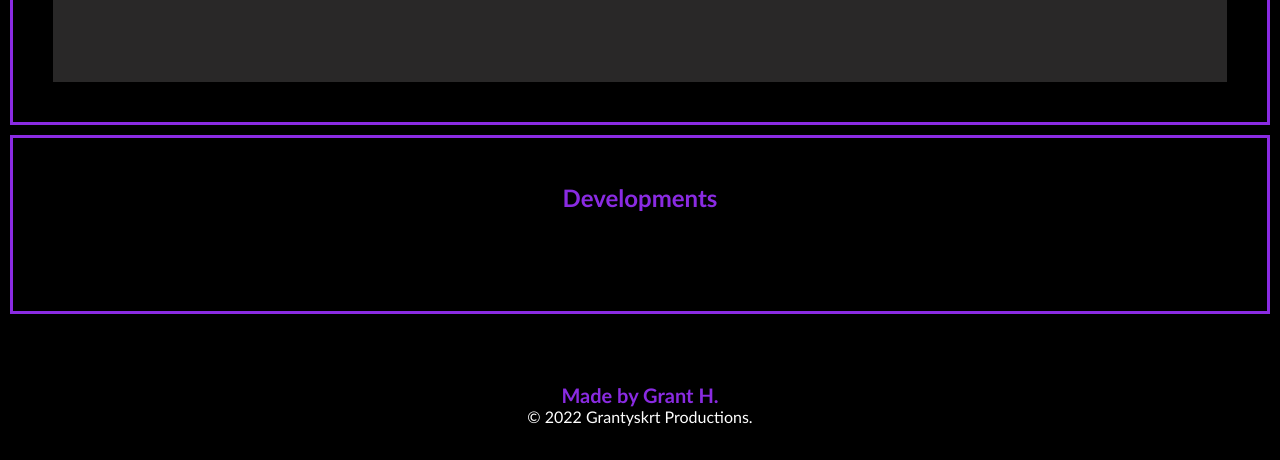
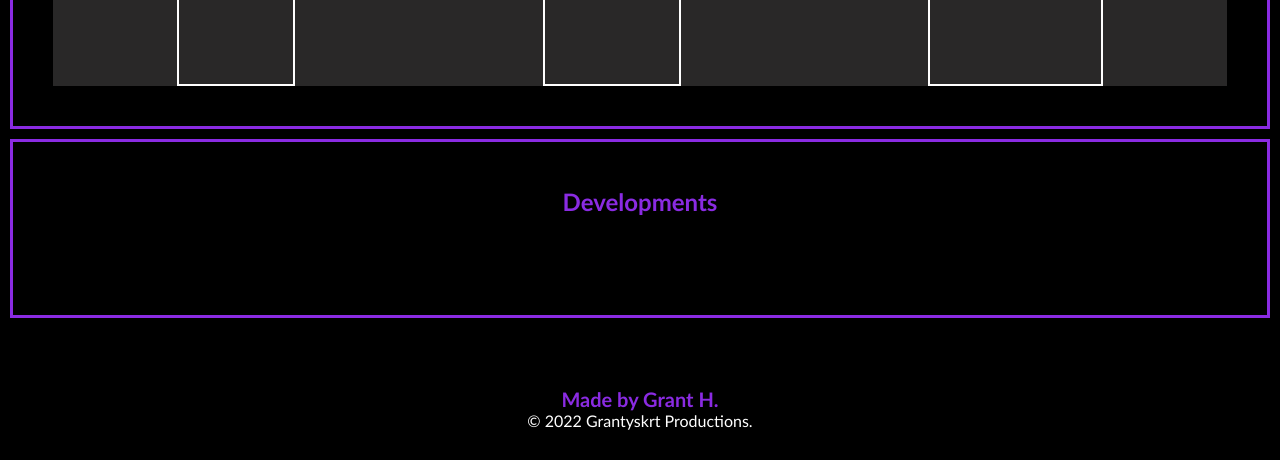
Before and after one commit to mcnugboy/c-2, a plain HTML site: page index.html in a window 1280 px wide. Shown: the part 506-966 px from the top of the page. Drawn offline with Linux system fonts and the light colour scheme.

Commit message:
flex-box, classes added.

```diff
--- a/style.css
+++ b/style.css
@@ -80,8 +80,8 @@ section h3 {
 }
 
 section p{
+    display: flex;
     text-align: center;
-    display: center;
     font-family: 'Gill Sans', 'Gill Sans MT', Calibri, 'Trebuchet MS', sans-serif;
 
 }
@@ -125,7 +125,7 @@ footer h2 {
 
 }
 
-.Panes{
+.Panes {
     display:flex;
     flex-direction: row;
     align-items: center;
@@ -133,7 +133,15 @@ footer h2 {
     background-color: rgb(41, 40, 40);
 
 }
-
+.Logos {
+    border: 2px solid white;
+}
+.Banners {
+    border: 2px solid white;
+}
+.Webpage-mockups {
+    border: 2px solid white;
+}
 .email {
     color:#ffffff;
 }
```
Also changed, not shown: index.html (+1 -1 lines).
